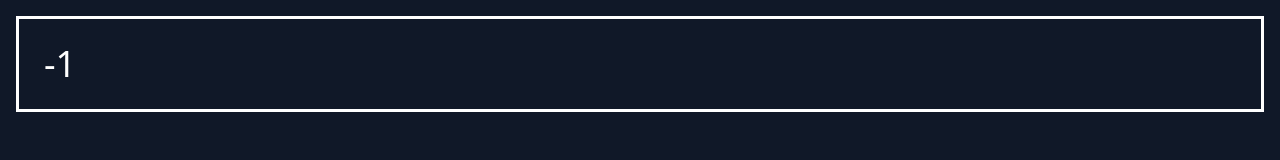
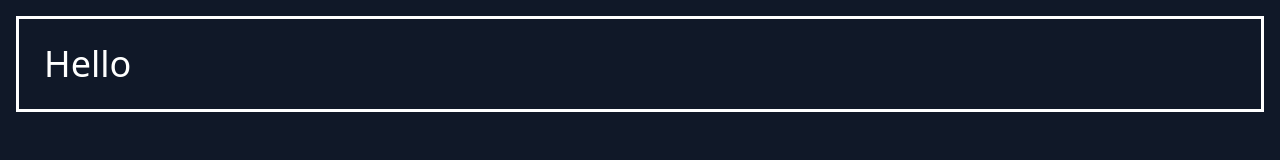
Before and after one commit to Eran2001/react-course, a React (Vite) app: page / in a window 1280 px wide. Shown: the top 160 px of the page. Built offline with nearby package versions, Linux system fonts and the light colour scheme.

Commit message:
remove some

```diff
--- a/src/CompoA.jsx
+++ b/src/CompoA.jsx
@@ -1,21 +1,7 @@
-import { useState, useEffect } from "react";
-
 const CompoA = () => {
-  const [count, setCount] = useState(3);
-
-  useEffect(() => {
-    setTimeout(() => {
-      setCount((prev) => prev - 1);
-    }, 2000);
-    if (count === 0) {
-      alert("Game Over!");
-      window.location.reload();
-    }
-  });
-
   return (
     <div className="box">
-      <h1 className="text-4xl">{count}</h1>
+      <h1 className="text-4xl">Hello</h1>
     </div>
   );
 };
```
